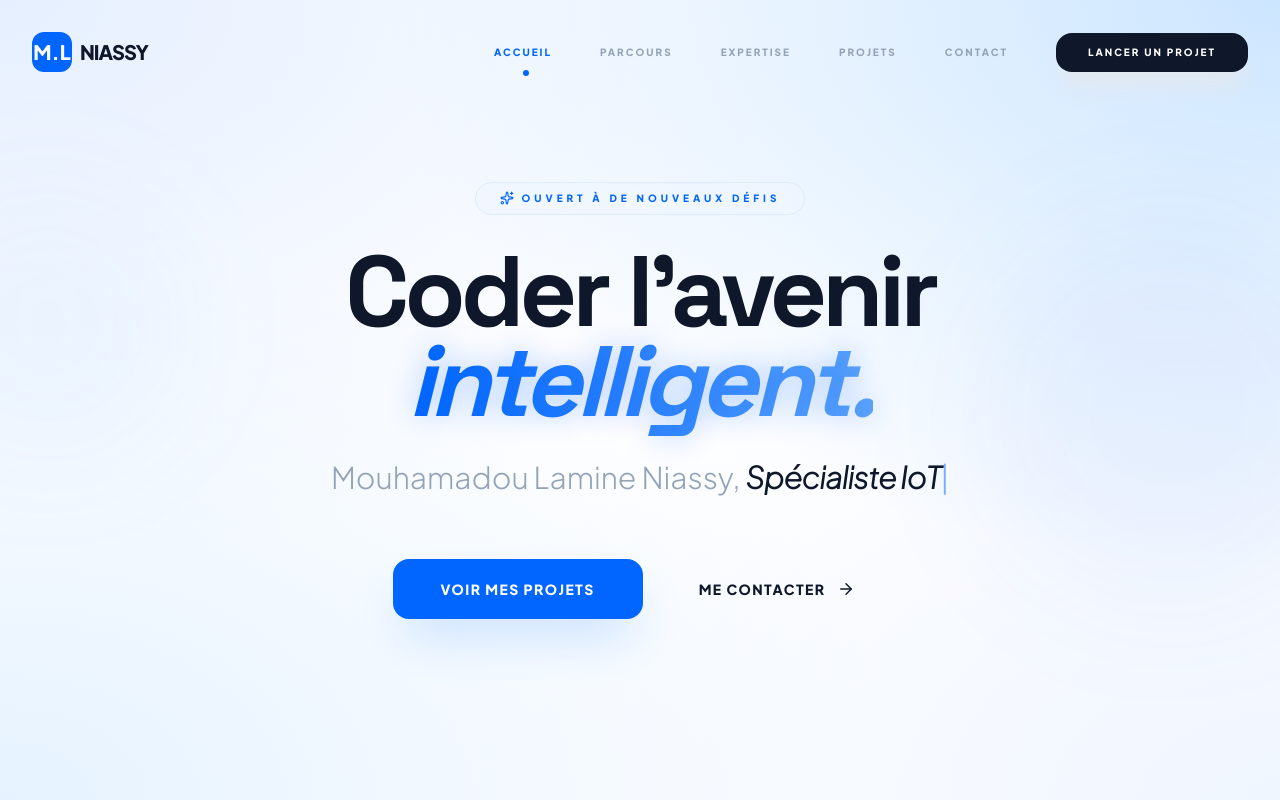
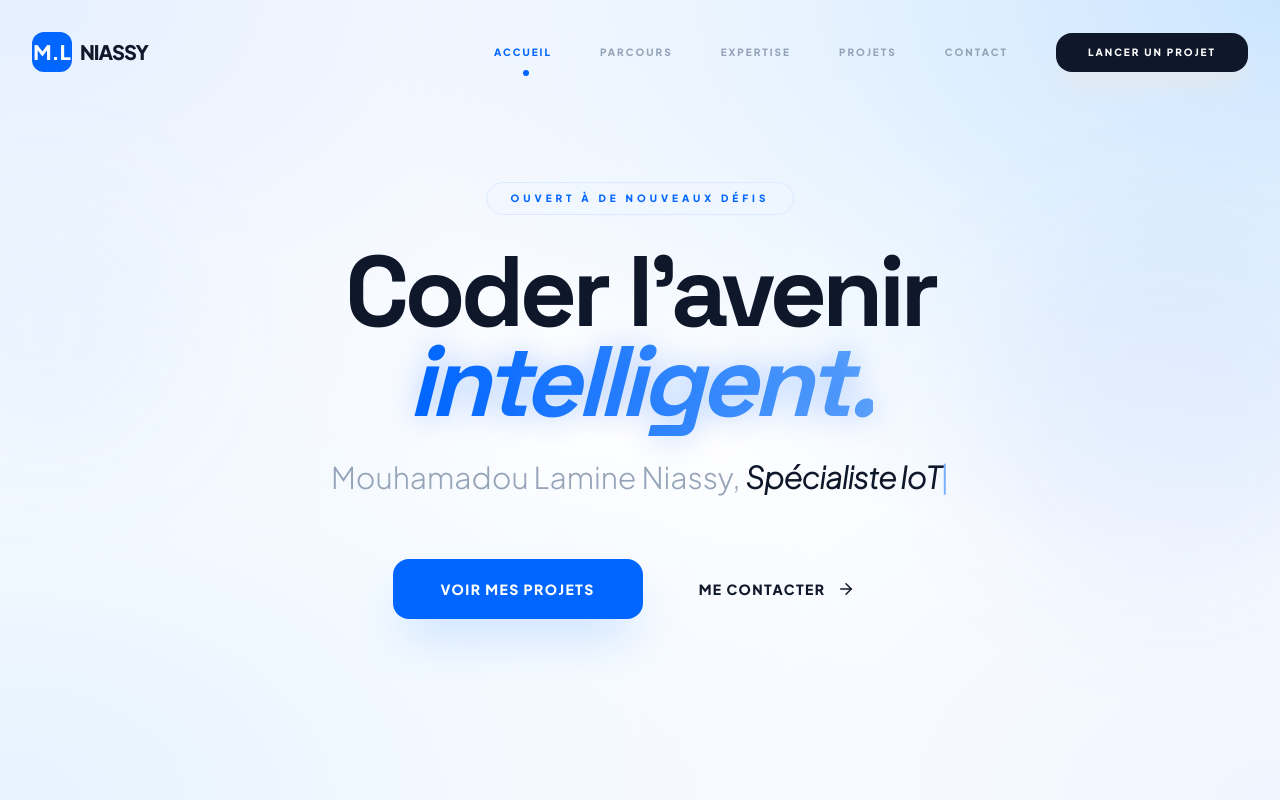
Before and after one commit to niassy1903/niassy-portfolio, a React (Vite) app in the folder portfolio-de-mouhamadou-lamine-niassy/: page / in a window 1280 px wide. Shown: the top 800 px of the page. Built offline with nearby package versions, Linux system fonts and the light colour scheme.

Commit message:
edit home

```diff
--- a/portfolio-de-mouhamadou-lamine-niassy/pages/Home.tsx
+++ b/portfolio-de-mouhamadou-lamine-niassy/pages/Home.tsx
@@ -45,7 +45,7 @@ export const Home: React.FC = () => {
             transition={{ duration: 0.5 }}
             className="mb-8 px-6 py-2 bg-blue-50/50 backdrop-blur-md border border-blue-100 text-[#0066FF] rounded-full text-[10px] font-black uppercase tracking-[0.4em] flex items-center gap-2"
           >
-            <Sparkles size={14} /> Ouvert à de nouveaux défis
+            Ouvert à de nouveaux défis
           </motion.div>
 
           <motion.h1
```
